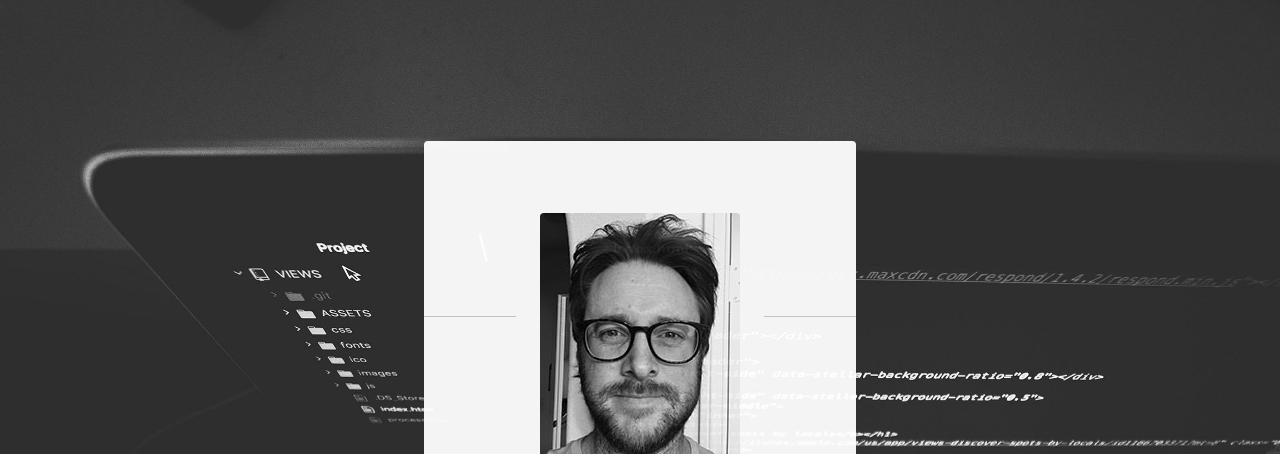
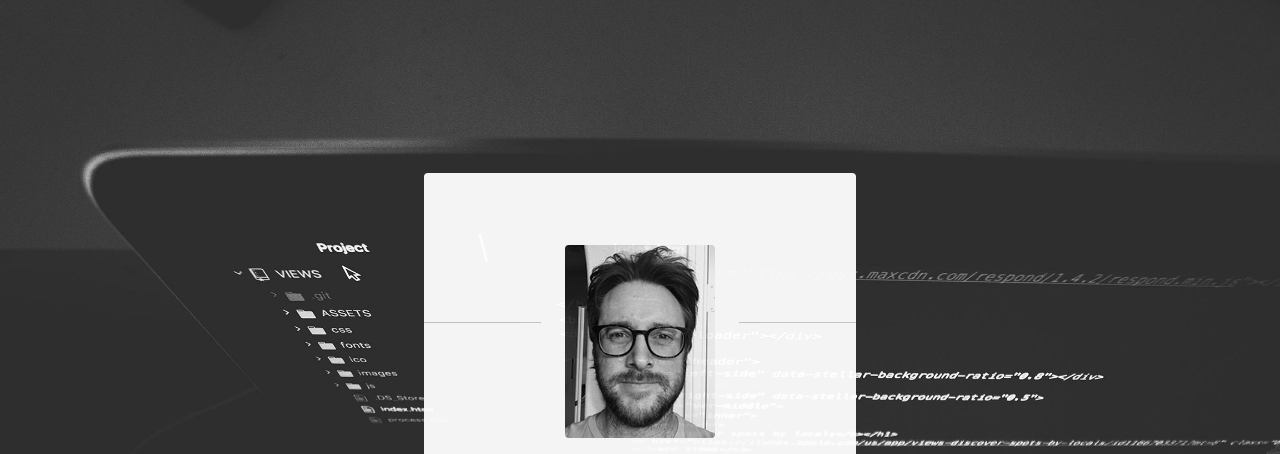
Before and after one commit to teloe/teloe.github.io, a website: page index.html in a window 1280 px wide. Shown: the top 454 px of the page. Drawn offline with nearby package versions, Linux system fonts and the light colour scheme.

Commit message:
updated styles

```diff
--- a/index.html
+++ b/index.html
@@ -27,7 +27,7 @@
             <div class="container">
                 <div class="bg-white box">
                     <a href="#">
-                        <span class="avatar"><img src="./img/avatar.jpg" alt="" class="img-fluid"></span>
+                        <span class="avatar"><img src="./img/avatar.jpg" alt="" class="img-fluid" width="150px"></span>
                     </a>
                     <h3 id="blurb">Tom Eloe</h3>
                     <p class="text-muted" style="font-size: 0.8em;">WEB DEVELOPER</p>
```
